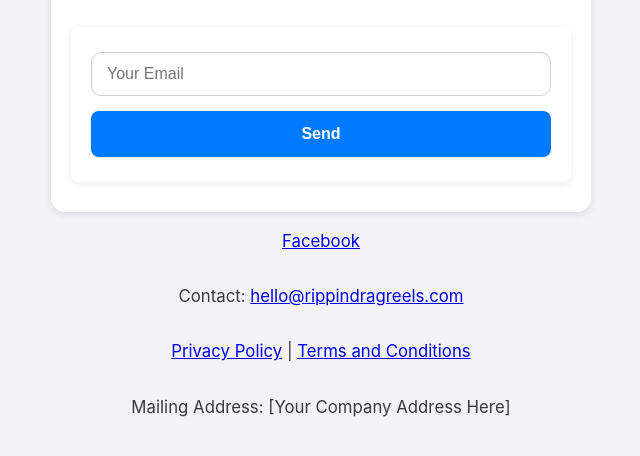
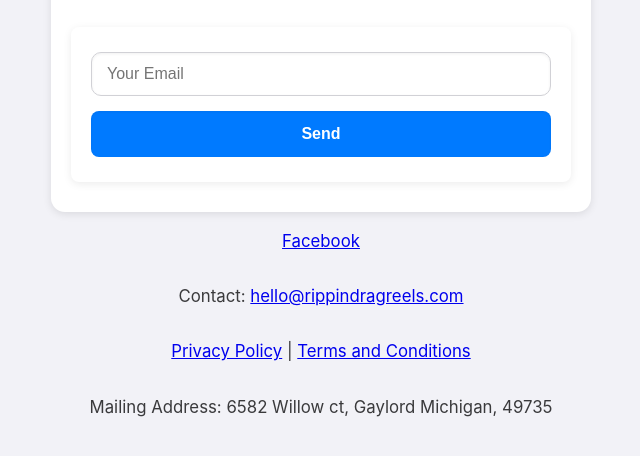
Before and after one commit to Yeehawlerz101/RDRTempSite, a plain HTML site: page index.html in a window 1280 px wide. Shown: the part 432-888 px from the top of the page, without its empty margins (319-959 px from the left). Drawn offline with Linux system fonts and the light colour scheme.

Commit message:
Update index.html

```diff
--- a/index.html
+++ b/index.html
@@ -33,7 +33,7 @@
       <p>Contact: <a href="mailto:info@rippindragreels.com">hello@rippindragreels.com</a></p>
       <p><a href="/privacy.html" id="privacy-policy-link">Privacy Policy</a> | <a href="/terms.html" id="terms-link">Terms and Conditions</a></p>
 
-      <p>Mailing Address: [Your Company Address Here]</p>
+      <p>Mailing Address: 6582 Willow ct, Gaylord Michigan, 49735</p>
     </div>
   </footer>
 
```
